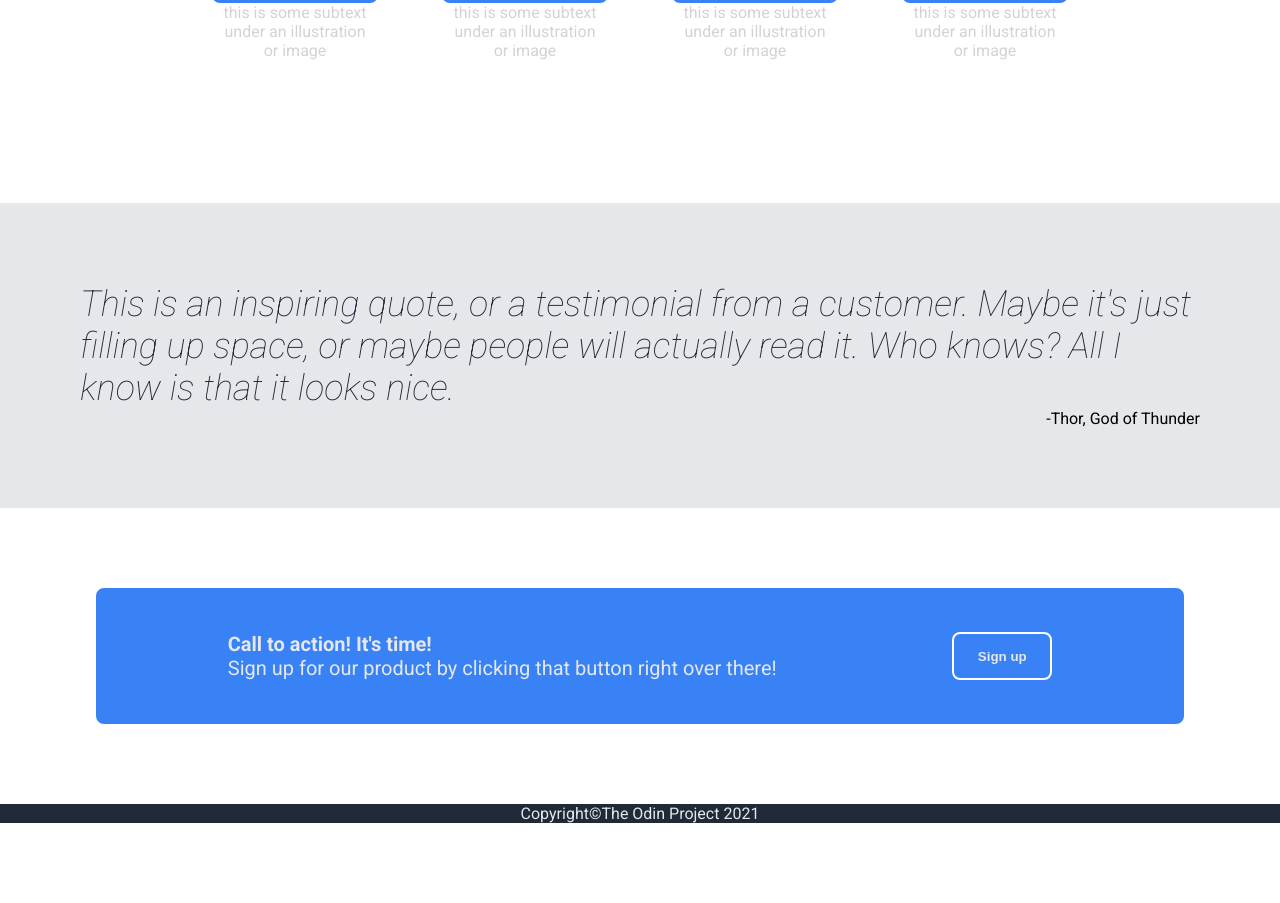
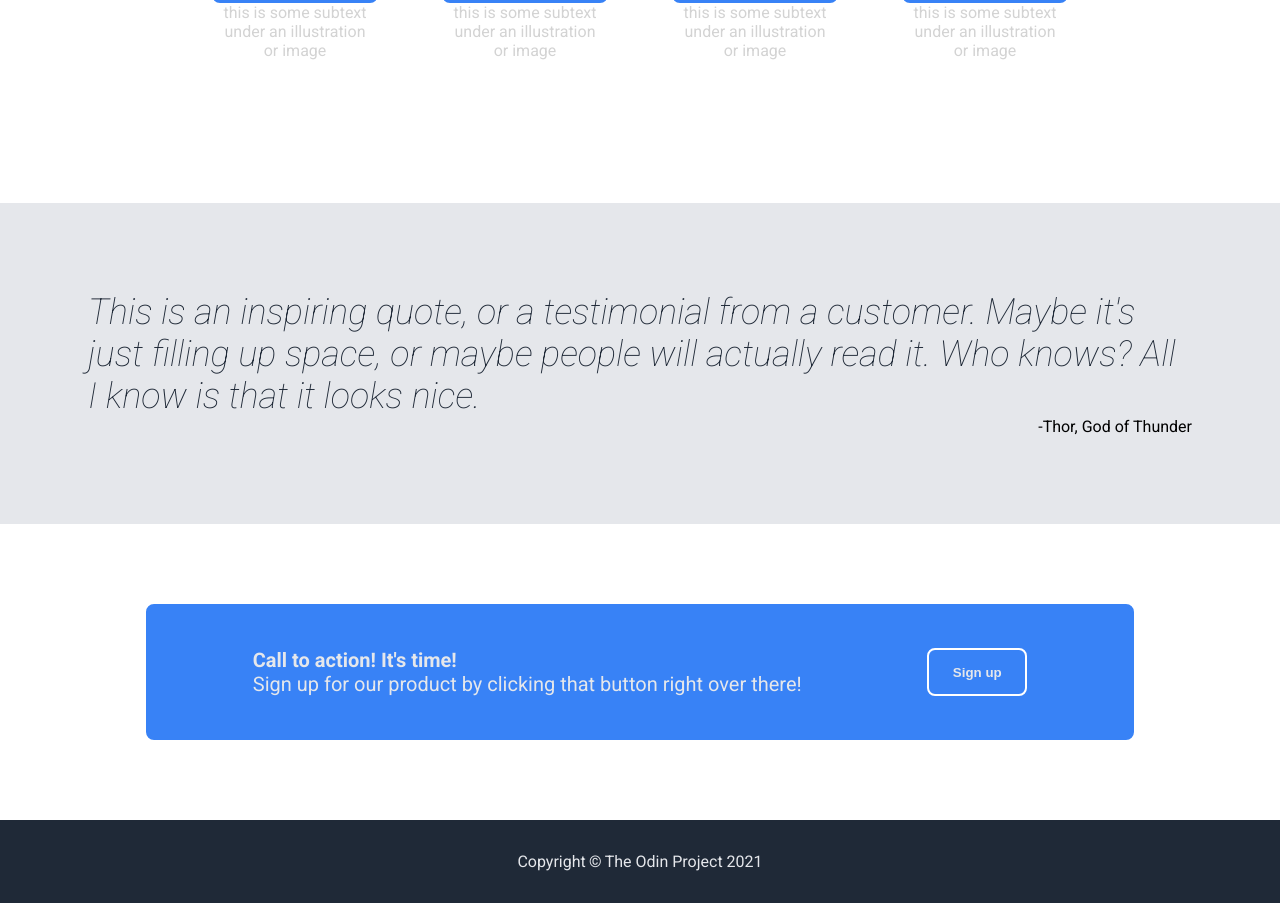
Before and after one commit to raymondhthou/websitelp, a plain HTML site: page index.html in a window 1280 px wide. Shown: the part 785-1688 px from the top of the page. Before the commit the page ends 1608 px from the top, so only its background shows below. Drawn offline with Linux system fonts and the light colour scheme.

Commit message:
website still work in progress, need to fix section quote

```diff
--- a/index.html
+++ b/index.html
@@ -50,13 +50,14 @@
     </div>
 </div>
 
-
+<div class="sectionquote">
     <div class="quote">
         <div class="leftquote">
             <p id="textquote">This is an inspiring quote, or a testimonial from a customer. Maybe it's just filling up space, or maybe people will actually read it. Who knows? All I know is that it looks nice.</p>
         </div>
             <div class="rightquote">
                 <p>-Thor, God of Thunder</p>
+            </div>
     </div>
 </div>
 
--- a/style.css
+++ b/style.css
@@ -134,12 +134,16 @@ button {
     flex-direction: column;
 }
 
+.sectionquote {
+    display: flex;
+    justify-content: center;
+    align-items: center;
+    flex-direction: column;
+}
+
 .quote {
     background-color: #e5e7eb;
-    padding: 5rem;
-    display: flex;
-    flex-direction: column;
-    align-content: center;
+    padding: 5.5rem;
 }
 
 #textquote {
@@ -166,7 +170,7 @@ button {
     justify-content: space-around;
     align-items: stretch;
     flex: 1 0 auto;
-    max-width: 1000px;
+    max-width: 900px;
 }
 
 #signup {
@@ -177,3 +181,8 @@ button {
     display: flex;
     justify-content: center;
 }
+
+footer {
+    padding: 2rem;
+    gap: 0.2rem;
+}
```
Lines whose indentation alone changed are shown as unchanged.
